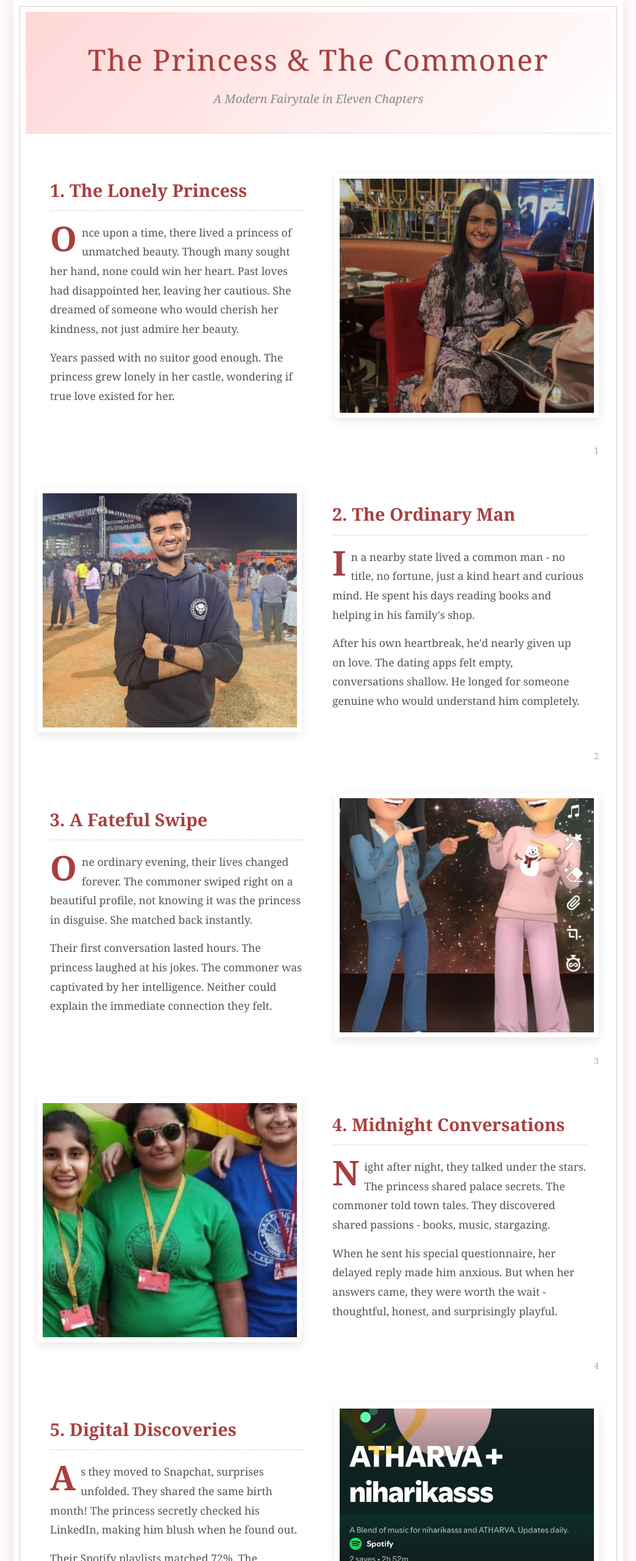
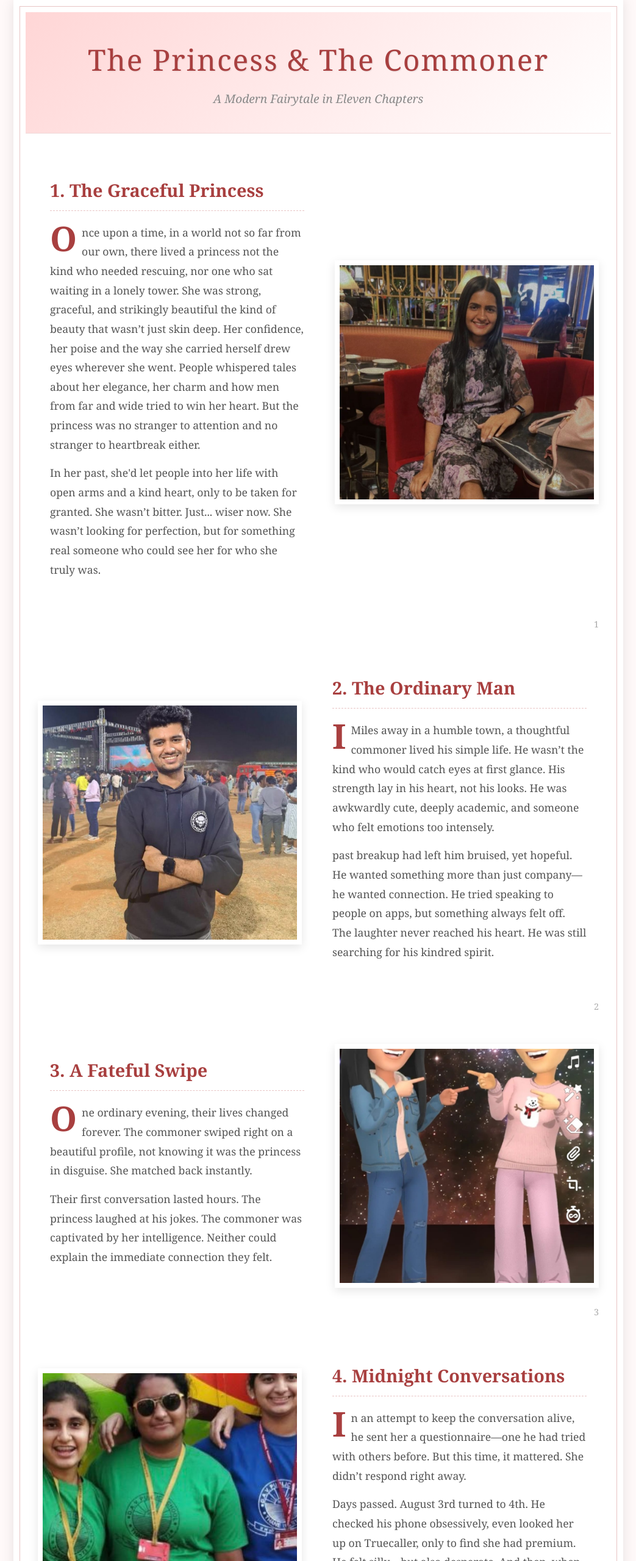
Before and after one commit to atharvapatil000/site, a plain HTML site: page index.html in a window 1280 px wide. Shown: the top 2560 px of the page at 61% size, without its empty margins (118-1161 px from the left). Drawn offline with Linux system fonts and the light colour scheme.

Commit message:
Update index.html

```diff
--- a/index.html
+++ b/index.html
@@ -252,10 +252,10 @@
                     <img src="princcc.jpeg" alt="Beautiful princess looking thoughtful">
                 </div>
                 <div class="page-text">
-                    <h2 class="page-title">1. The Lonely Princess</h2>
+                    <h2 class="page-title">1. The Graceful Princess</h2>
                     <div class="page-description">
-                        <p><span class="first-letter">O</span>nce upon a time, there lived a princess of unmatched beauty. Though many sought her hand, none could win her heart. Past loves had disappointed her, leaving her cautious. She dreamed of someone who would cherish her kindness, not just admire her beauty.</p>
-                        <p>Years passed with no suitor good enough. The princess grew lonely in her castle, wondering if true love existed for her.</p>
+                        <p><span class="first-letter">O</span>nce upon a time, in a world not so far from our own, there lived a princess not the kind who needed rescuing, nor one who sat waiting in a lonely tower. She was strong, graceful, and strikingly beautiful the kind of beauty that wasn’t just skin deep. Her confidence, her poise and the way she carried herself drew eyes wherever she went. People whispered tales about her elegance, her charm and how men from far and wide tried to win her heart. But the princess was no stranger to attention and no stranger to heartbreak either. </p>
+                            <p>In her past, she'd let people into her life with open arms and a kind heart, only to be taken for granted. She wasn’t bitter. Just... wiser now. She wasn’t looking for perfection, but for something real someone who could see her for who she truly was.</p>
                     </div>
                 </div>
             </div>
@@ -271,8 +271,8 @@
                 <div class="page-text">
                     <h2 class="page-title">2. The Ordinary Man</h2>
                     <div class="page-description">
-                        <p><span class="first-letter">I</span>n a nearby state lived a common man - no title, no fortune, just a kind heart and curious mind. He spent his days reading books and helping in his family's shop.</p>
-                        <p>After his own heartbreak, he'd nearly given up on love. The dating apps felt empty, conversations shallow. He longed for someone genuine who would understand him completely.</p>
+                        <p><span class="first-letter">I</span>Miles away in a humble town, a thoughtful commoner lived his simple life. He wasn’t the kind who would catch eyes at first glance. His strength lay in his heart, not his looks. He was awkwardly cute, deeply academic, and someone who felt emotions too intensely.</p>
+                        <p> past breakup had left him bruised, yet hopeful. He wanted something more than just company—he wanted connection. He tried speaking to people on apps, but something always felt off. The laughter never reached his heart. He was still searching for his kindred spirit.</p>
                     </div>
                 </div>
             </div>
@@ -305,8 +305,8 @@
                 <div class="page-text">
                     <h2 class="page-title">4. Midnight Conversations</h2>
                     <div class="page-description">
-                        <p><span class="first-letter">N</span>ight after night, they talked under the stars. The princess shared palace secrets. The commoner told town tales. They discovered shared passions - books, music, stargazing.</p>
-                        <p>When he sent his special questionnaire, her delayed reply made him anxious. But when her answers came, they were worth the wait - thoughtful, honest, and surprisingly playful.</p>
+                        <p><span class="first-letter">I</span>n an attempt to keep the conversation alive, he sent her a questionnaire—one he had tried with others before. But this time, it mattered. She didn’t respond right away.</p>
+                        <p>Days passed. August 3rd turned to 4th. He checked his phone obsessively, even looked her up on Truecaller, only to find she had premium. He felt silly—but also desperate. And then, when he had nearly given up, a message pinged. She had answered. His heart skipped a beat.</p>
                     </div>
                 </div>
             </div>
@@ -320,10 +320,10 @@
                     <img src="spotify.jpeg" alt="Social media connections">
                 </div>
                 <div class="page-text">
-                    <h2 class="page-title">5. Digital Discoveries</h2>
+                    <h2 class="page-title">5. The Bond Deepens</h2>
                     <div class="page-description">
-                        <p><span class="first-letter">A</span>s they moved to Snapchat, surprises unfolded. They shared the same birth month! The princess secretly checked his LinkedIn, making him blush when he found out.</p>
-                        <p>Their Spotify playlists matched 72%. The commoner deleted the dating app, realizing no one else compared. The princess found herself smiling at her phone constantly.</p>
+                        <p><span class="first-letter">T</span>heir chats deepened. They discovered they shared the same birthday month. They connected on Snapchat, and to his surprise, she stalked his LinkedIn. He blushed like a boy. Their talks spanned topics—politics, cricket, movies, their same school topics.</p>
+                        <p>Their Spotify playlists matched 72%. The commoner deleted the dating app, realizing no one else compared. The princess and commoner found herself smiling at their phone constantly.</p>
                     </div>
                 </div>
             </div>
@@ -340,7 +340,7 @@
                     <h2 class="page-title">6. The First Meeting</h2>
                     <div class="page-description">
                         <p><span class="first-letter">O</span>n September 9th at 6:45 PM, they met at the station. When the commoner saw her, his breath caught - she was even more beautiful in person.</p>
-                        <p>At the cafe, conversation flowed effortlessly. Then came the shocking discovery when he saw her home - not a house, but a palace! His sweet online crush was actual royalty.</p>
+                        <p>At the cafe, conversation flowed effortlessly. Then came the shocking discovery when he saw her home - not a house, but a palace. His sweet online crush was actual royalty.</p>
                     </div>
                 </div>
             </div>
@@ -373,8 +373,8 @@
                 <div class="page-text">
                     <h2 class="page-title">8. The Love Letter</h2>
                     <div class="page-description">
-                        <p><span class="first-letter">D</span>uring their separation, the commoner poured his heart into a letter. On November 4th, he gave it to her with a stuffed toy - "our first child," he joked nervously.</p>
-                        <p>Trembling, the princess read his words. No one had ever expressed such sincere devotion. With tears in her eyes, she said yes to being his girlfriend.</p>
+                        <p><span class="first-letter">O</span>n November 4th, before leaving her city again, he wrote her a heartfelt letter and gifted her a stuffed toy they both jokingly called their “kid.” In the letter, he poured his heart out and proposed.</p>
+                        <p>She said yes. She had fallen too deeply, quietly, but truly.</p>
                     </div>
                 </div>
             </div>
```
